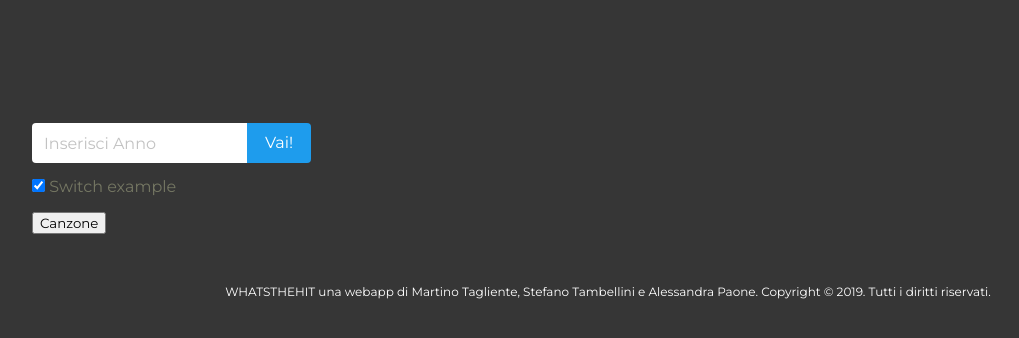
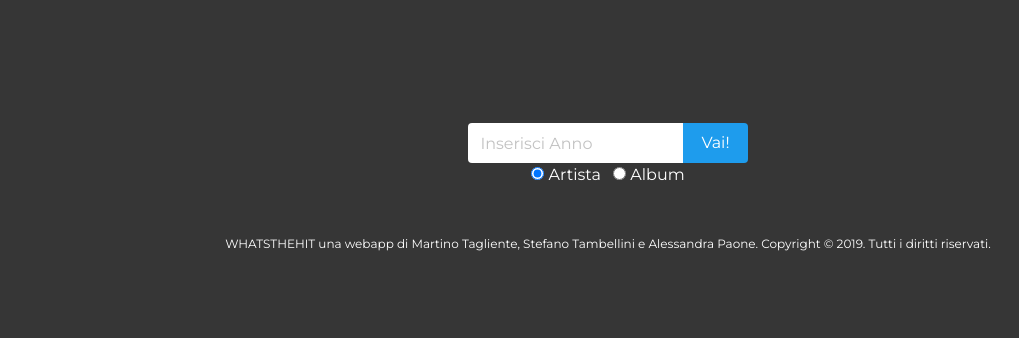
Before and after one commit to MarteTaglio/WTHwebpack, a website built with webpack: page static/index.html in a window 1280 px wide. Shown: the part 568-906 px from the top of the page, without its empty margins (32-1051 px from the left). Built offline with nearby package versions, Linux system fonts and the light colour scheme.

Commit message:
Search Bar centrata

```diff
--- a/src/index.js
+++ b/src/index.js
@@ -13,7 +13,7 @@ function fetchTest() {
       from: ["canzone", "artista"],
       select: ["titolo as canzone", "nome as artista"],
       where: {
-        anno: "1980"
+        anno: ["1900","2016"]
       },
       orderby: "punteggio",
       desc: true,
--- a/static/index.html
+++ b/static/index.html
@@ -28,7 +28,7 @@
           Home
         </a>
 
-        <a class="navbar-item">
+        <a class="navbar-item" href="#cerca">
           Ricerca la tua musica!
         </a>
 
@@ -65,23 +65,34 @@
     </div>
   </section>
 
+  <div id="cerca" class="level-item">
     <div class="field has-addons">
       <div class="control">
         <input class="input" type="text" placeholder="Inserisci Anno">
       </div>
       <div class="control">
-        <a id="bottone" class="button is-info">
+        <a  id="bottone" class="button is-info">
           Vai!
         </a>
       </div>
     </div>
+  </div>
 
-<div class="field">
-  <input id="switchRtlExample" type="checkbox" name="switchRtlExample" class="switch is-rtl" checked="checked">
-  <label for="switchRtlExample">Switch example</label>
-</div>
+  <div class="level-item">
+    <div class="control has-text-white">
+      <label class="radio ">
+        <input type="radio" name="answer" checked>
+        Artista
+      </label>
+      <label class="radio">
+        <input type="radio" name="answer">
+        Album
+      </label>
+    </div>
+  </div>
 
-    <button class="toggle-modal">Canzone</button>
+
+<!--   <button class="toggle-modal">Canzone</button>
     <div class="modal" id="modal">
       <div class="modal-background"></div>
       <div class="modal-card">
@@ -99,7 +110,7 @@
           <a class="button toggle-modal">Cancel</a>
         </footer>
       </div>
-    </div>
+    </div> -->
 
   <footer class="footer has-text-white is-size-7">
     <div class="content has-text-centered">
```
